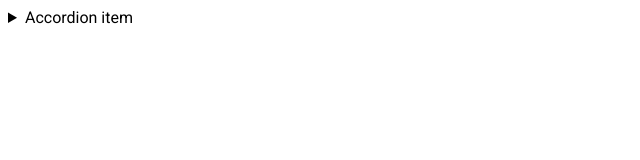
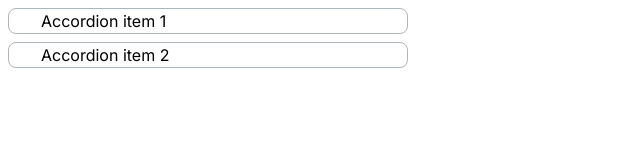
Before and after one commit to js-tasks-ru/htmlcss-20211125_alexandr-nikulin, a website: page 03-lection1/02-accordion/index.html in a window 1280 px wide. Shown: the whole page, without its empty margins (0-640 px from the left). Drawn offline with Linux system fonts and the light colour scheme.

Commit message:
03-lection1/02-accordion solution was added

```diff
--- a/03-lection1/02-accordion/accordion.css
+++ b/03-lection1/02-accordion/accordion.css
@@ -1 +1,47 @@
 /* Стилизация аккордеона */
+
+.accordion__item {
+    border: 1px solid #ACB5BD;
+    border-radius: 8px;
+    margin: 0 0 8px 0;
+    --accordion-left-rigth-margin: 32px;
+}
+
+.accordion__item:last-child {
+    margin-bottom: 0;
+}
+
+.accordion__summary {
+    display: inline;
+    margin: 24px var(--accordion-left-rigth-margin) 24px var(--accordion-left-rigth-margin);
+    list-style: none;
+
+    font-family: Inter, serif;
+    font-size: 16px;
+    font-style: normal;
+    font-weight: 400;
+    line-height: 24px;
+    letter-spacing: 0;
+    text-align: left;
+
+    /*prevent text selection on opening after click*/
+    -webkit-user-select: none; /* webkit (safari, chrome) browsers */
+    -moz-user-select: none; /* mozilla browsers */
+    -ms-user-select: none;
+
+    cursor: pointer;
+}
+
+.accordion__summary::-webkit-details-marker {
+    display: none;
+}
+
+.accordion__details {
+    margin: -8px var(--accordion-left-rigth-margin) 32px var(--accordion-left-rigth-margin);
+    font-family: Inter, serif;
+    font-style: normal;
+    font-weight: normal;
+    font-size: 16px;
+    line-height: 24px;
+    color: #495057;
+}
--- a/03-lection1/02-accordion/index.html
+++ b/03-lection1/02-accordion/index.html
@@ -4,15 +4,42 @@
 <head>
     <link rel="stylesheet" href="../../assets/css/main.css">
     <link rel="stylesheet" href="./accordion.css">
+    <link rel="preconnect" href="https://fonts.googleapis.com">
+    <link rel="preconnect" href="https://fonts.gstatic.com" crossorigin>
+    <link href="https://fonts.googleapis.com/css2?family=Inter&display=swap" rel="stylesheet">
+    <title>accordion</title>
 </head>
+
+<style>
+    section {
+        width: 400px;
+    }
+</style>
+
 <body>
-        <details>
-            <summary>
-                Accordion item
+
+<section>
+    <div class="accordion">
+        <details class="accordion__item">
+            <summary class="accordion__summary">
+                Accordion item 1
             </summary>
-            <p>
-                Hidden content
+            <div class="accordion__details">
+                Amet minim mollit non deserunt ullamco est sit aliqua dolor do amet sint. Velit officia consequat duis enim
+                velit mollit. Exercitation veniam consequat sunt nostrud amet.
+            </div>
+        </details>
+        <details class="accordion__item">
+            <summary class="accordion__summary">
+                Accordion item 2
+            </summary>
+            <p class="accordion__details">
+                Amet minim mollit non deserunt ullamco est sit aliqua dolor do amet sint. Velit officia consequat duis enim
+                velit mollit. Exercitation veniam consequat sunt nostrud amet.
             </p>
         </details>
+    </div>
+</section>
+
 </body>
 </html>
```
Lines whose indentation alone changed are shown as unchanged.
